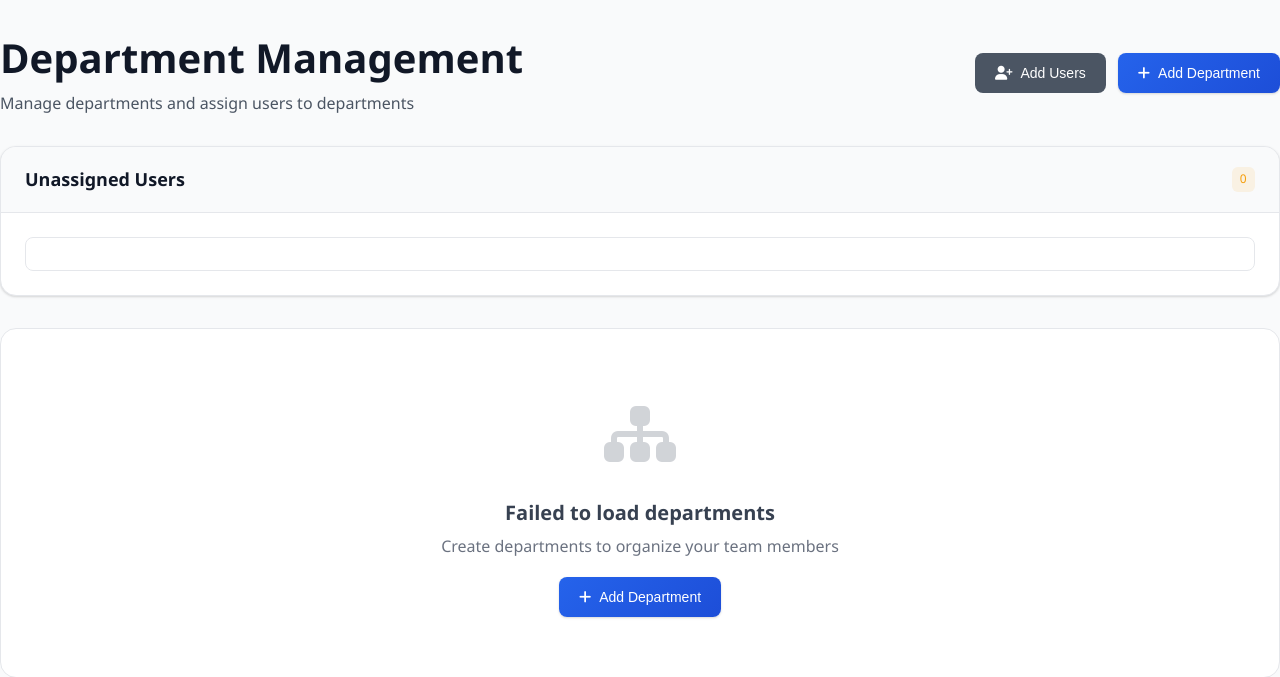
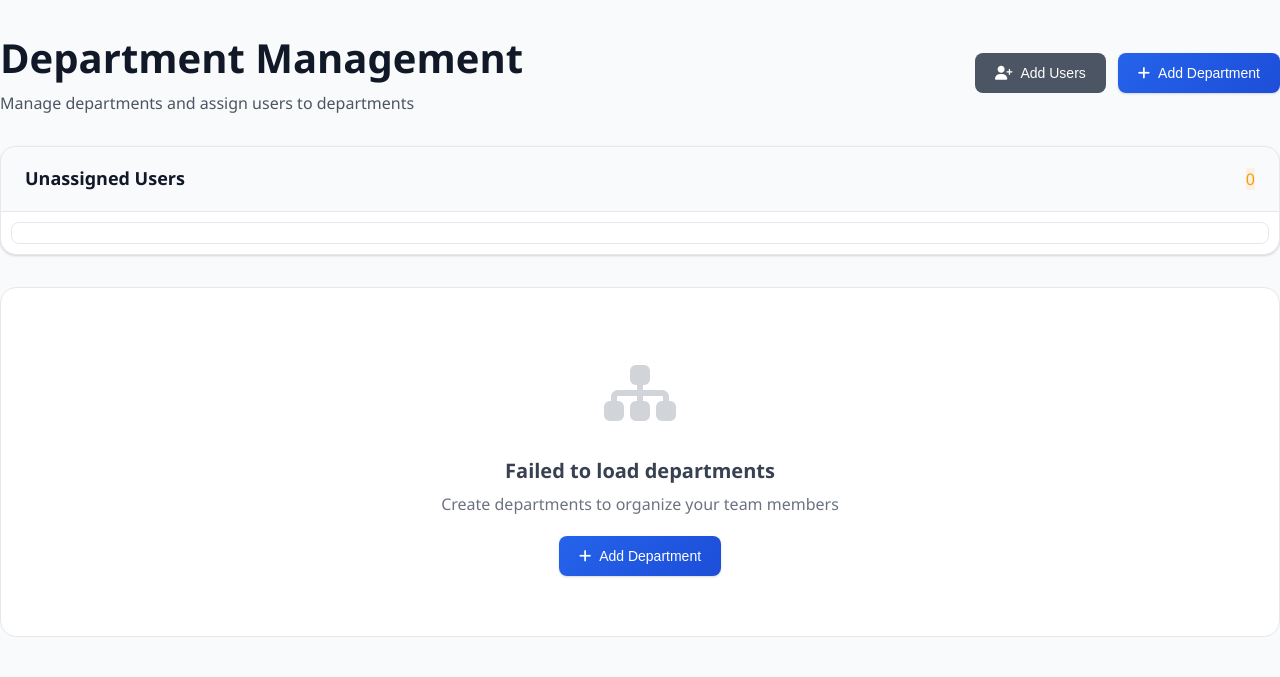
Before and after one commit to greatidea1/OfficeSupplies, a Flask app: template templates/departments.html in a window 1280 px wide. Shown: the top 677 px of the page. Run offline with Flask 3, Linux system fonts and the light colour scheme; the template is opened without the code that fills it, so the values that code supplies are empty; parts of the project's set-up code (start-up, migrations or seed data) failed here and were passed over.

Commit message:
more costmetic changes

```diff
--- a/templates/base.html
+++ b/templates/base.html
@@ -336,16 +336,7 @@
         }
 
         /* Badges */
-        .badge {
-            display: inline-flex;
-            align-items: center;
-            padding: 4px 8px;
-            font-size: 0.75rem;
-            font-weight: 500;
-            border-radius: 6px;
-            text-transform: uppercase;
-            letter-spacing: 0.025em;
-        }
+
 
         .badge-primary {
             background: rgba(37, 99, 235, 0.1);
--- a/templates/departments.html
+++ b/templates/departments.html
@@ -13,8 +13,8 @@
         align-items: center;
         gap: 12px;
         margin-bottom: 20px;
-        padding: 16px 20px;
-        background: linear-gradient(135deg, var(--secondary-green), #059669);
+        padding: 10px 20px;
+        background: linear-gradient(135deg, var(--secondary-green),rgb(122, 200, 176));
         color: white;
         border-radius: 12px;
         box-shadow: var(--shadow);
@@ -91,7 +91,7 @@
     }
 
     .department-header {
-        padding: 24px;
+        padding: 14px;
         border-bottom: 1px solid var(--gray-200);
         background: linear-gradient(135deg, var(--primary-blue), var(--primary-blue-dark));
         color: white;
@@ -122,14 +122,14 @@
     }
 
     .department-body {
-        padding: 24px;
+        padding: 14px;
     }
 
     .department-stats {
         display: grid;
         grid-template-columns: repeat(2, 1fr);
-        gap: 16px;
-        margin-bottom: 20px;
+        gap: 10px;
+        margin-bottom: 10px;
     }
 
     .department-stat {
@@ -140,7 +140,7 @@
     }
 
     .stat-number {
-        font-size: 1.5rem;
+        font-size: 1.1rem;
         font-weight: 600;
         color: var(--primary-blue);
         margin-bottom: 4px;
@@ -378,11 +378,11 @@
         display: grid;
         grid-template-columns: repeat(auto-fit, minmax(200px, 1fr));
         gap: 12px;
-        max-height: 300px;
+        max-height: 200px;
         overflow-y: auto;
         border: 1px solid var(--gray-200);
         border-radius: 8px;
-        padding: 16px;
+        padding: 10px;
     }
 
     .user-checkbox {
@@ -427,7 +427,7 @@
     }
 
     .section-body {
-        padding: 24px;
+        padding: 10px;
     }
 
     .unassigned-users-grid {
@@ -882,8 +882,8 @@
 
         if (unassignedUsers.length === 0) {
             grid.innerHTML = `
-                <div style="text-align: center; padding: 20px; color: var(--gray-500); grid-column: 1 / -1;">
-                    <i class="fas fa-users-slash" style="font-size: 48px; margin-bottom: 16px; opacity: 0.3;"></i>
+                <div style="text-align: center; padding: 5px; color: var(--gray-500); grid-column: 1 / -1;">
+                    <i class="fas fa-users-slash" style="font-size: 32px; margin-bottom: 16px; opacity: 0.3;"></i>
                     <div>All users are assigned to departments</div>
                 </div>
             `;
```
Also changed, not shown: static/css/main.css (+1 -10 lines).
